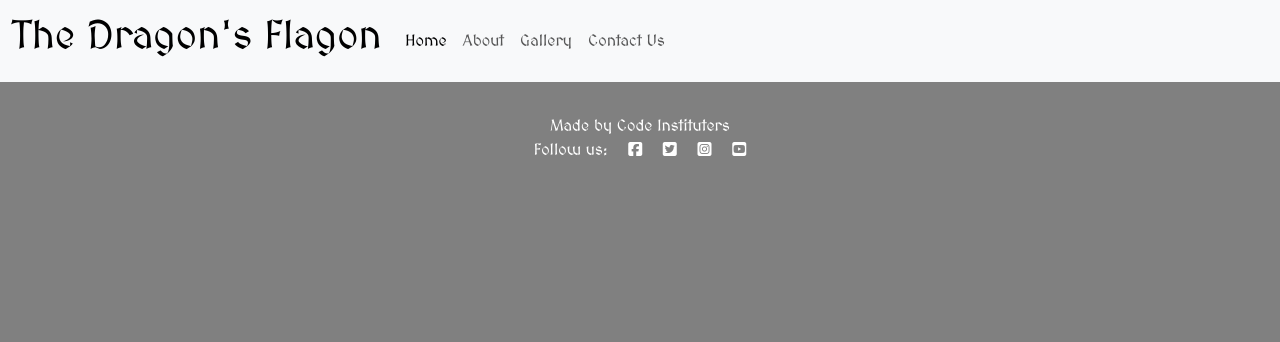
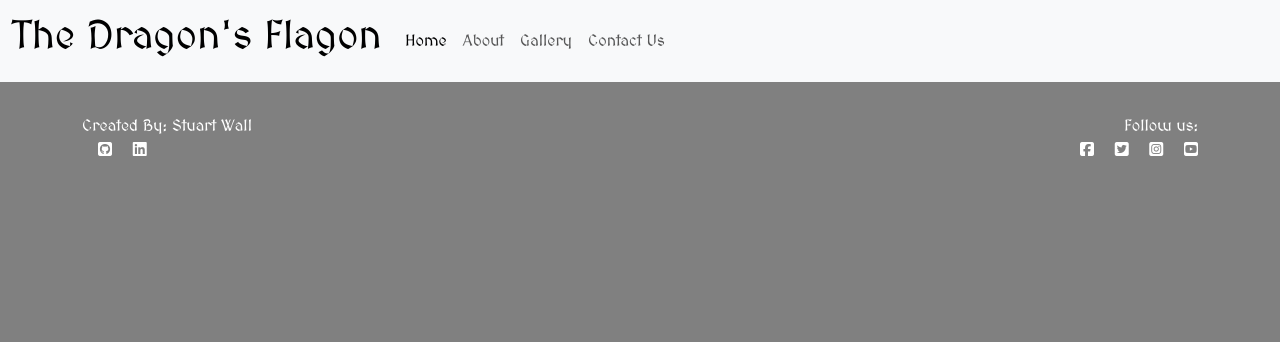
Before and after one commit to Clinelly/CI_PP4_Dragons_Flagon, a Django app: page / in a window 1280 px wide. Shown: the top 342 px of the page. Run offline with Django 3.2, Linux system fonts and the light colour scheme; data that the repository does not hold is empty; some libraries are stand-ins or nearby versions.

Commit message:
Add footer elements to base.html

```diff
--- a/templates/base.html
+++ b/templates/base.html
@@ -8,8 +8,7 @@
     <meta http-equiv="X-UA-Compatible" content="IE=edge">
     <meta name="viewport" content="width=device-width, initial-scale=1.0">
     <!--Google Fonts Link-->
-    <link rel="stylesheet"
-    href="https://fonts.googleapis.com/css2?family=MedievalSharp">
+    <link rel="stylesheet" href="https://fonts.googleapis.com/css2?family=MedievalSharp">
     <!--Font Awesome Script-->
     <script src="https://kit.fontawesome.com/749d4dd5a6.js" crossorigin="anonymous"></script>
     <!-- Bootstrap CSS link-->
@@ -22,7 +21,6 @@
 
 <body>
     <!--Navigation Bar-->
-    <div class="logo-frame">
     <nav class="navbar navbar-expand-lg bg-body-tertiary">
         <div class="container-fluid">
             <a class="navbar-brand" href="#">
@@ -59,11 +57,24 @@
     </main>
     <!-- Footer -->
     <footer class="footer mt-auto py-3 dark-bg">
-        <p class="m-0 text-center text-white">Made by Code Instituters</p>
-        <p class="m-0 text-center text-white">Follow us: <i class="fab fa-facebook-square ms-3"></i>
-            <i class="fab fa-twitter-square ms-3"></i>
-            <i class="fab fa-instagram-square ms-3"></i>
-            <i class="fab fa-youtube-square ms-3"></i></p>
+        <div class="container text-center">
+            <div class="row align-items-start">
+                <div class="col">
+                    <p class="m-0 text-start text-white">Created By: Stuart Wall <br>
+                        <i class="fa-brands fa-square-github ms-3"></i>
+                        <i class="fa-brands fa-linkedin ms-3"></i>
+                    </p>
+                </div>
+                <div class="col">
+                    <p class="m-0 text-end text-white">Follow us: <br>
+                        <i class="fab fa-facebook-square ms-3"></i>
+                        <i class="fab fa-twitter-square ms-3"></i>
+                        <i class="fab fa-instagram-square ms-3"></i>
+                        <i class="fab fa-youtube-square ms-3"></i></p>
+                </div>
+            </div>
+        </div>
+        </span>
     </footer>
     <!--Bootstrap JS Link-->
     <script src="https://cdn.jsdelivr.net/npm/bootstrap@5.3.0-alpha1/dist/js/bootstrap.bundle.min.js"
```
